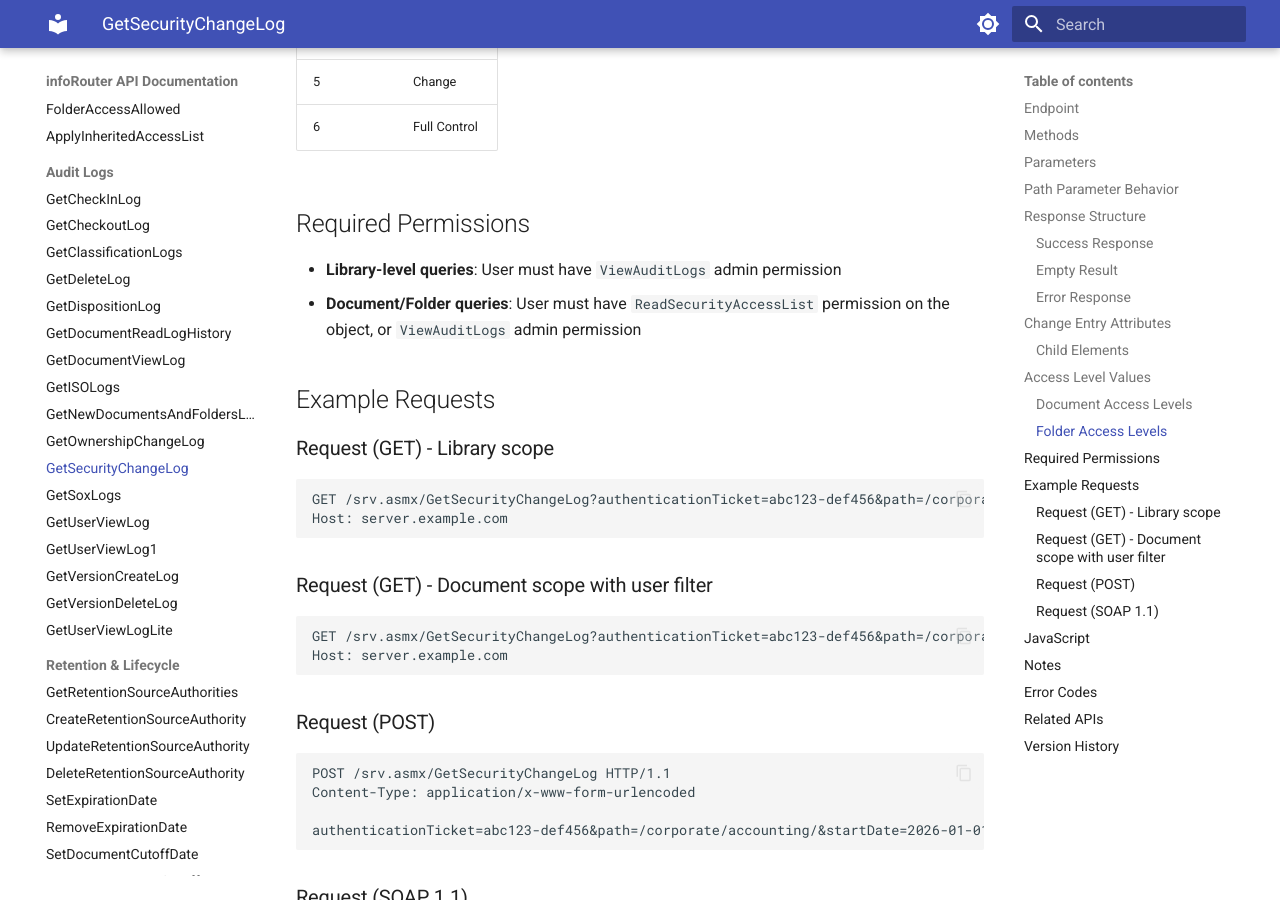
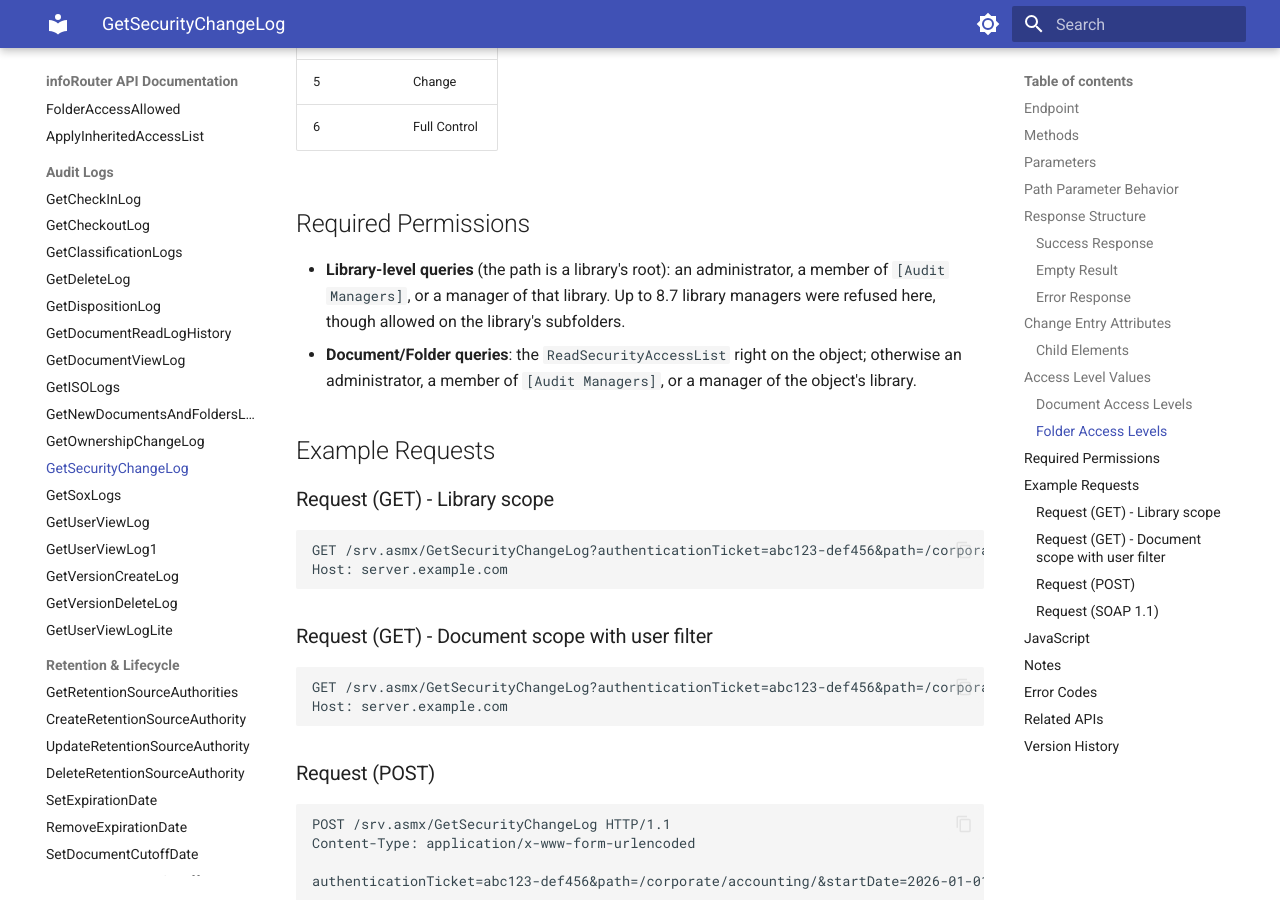
Before and after one commit to inforouter/apidocs, an MkDocs documentation site: the page built from docs/GetSecurityChangeLog.md, in a window 1280 px wide and 900 px high, scrolled down 4488 px. Built offline with MkDocs 1.6.1 and Material for MkDocs 9.7.7, drawn with Linux system fonts in a browser that asks for light colours; some of the changed text lies outside the part shown.

Commit message:
GetSecurityChangeLog: library managers at their library's root; the real permissions
Co-Authored-By: Claude Opus 5.5 <noreply@anthropic.com>

```diff
--- a/docs/GetSecurityChangeLog.md
+++ b/docs/GetSecurityChangeLog.md
@@ -146,8 +146,8 @@ Each `<change>` element contains:
 
 ## Required Permissions
 
-- **Library-level queries**: User must have `ViewAuditLogs` admin permission
-- **Document/Folder queries**: User must have `ReadSecurityAccessList` permission on the object, or `ViewAuditLogs` admin permission
+- **Library-level queries** (the path is a library's root): an administrator, a member of `[Audit Managers]`, or a manager of that library. Up to 8.7 library managers were refused here, though allowed on the library's subfolders.
+- **Document/Folder queries**: the `ReadSecurityAccessList` right on the object; otherwise an administrator, a member of `[Audit Managers]`, or a manager of the object's library.
 
 ## Example Requests
 
```
Also changed, not shown: other parts of docs/GetSecurityChangeLog.md (+1 -1 lines), docs/AdministrativeRoles.md (+1 -1 lines).
